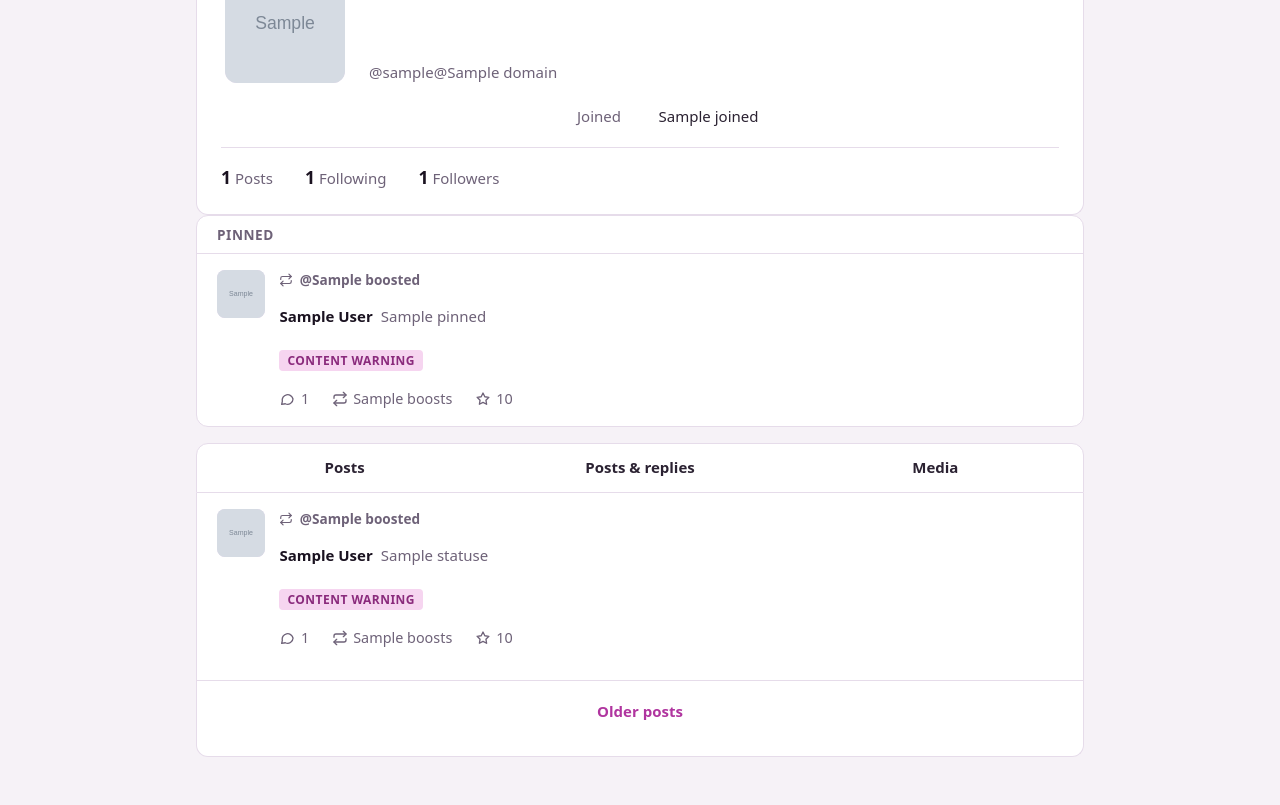
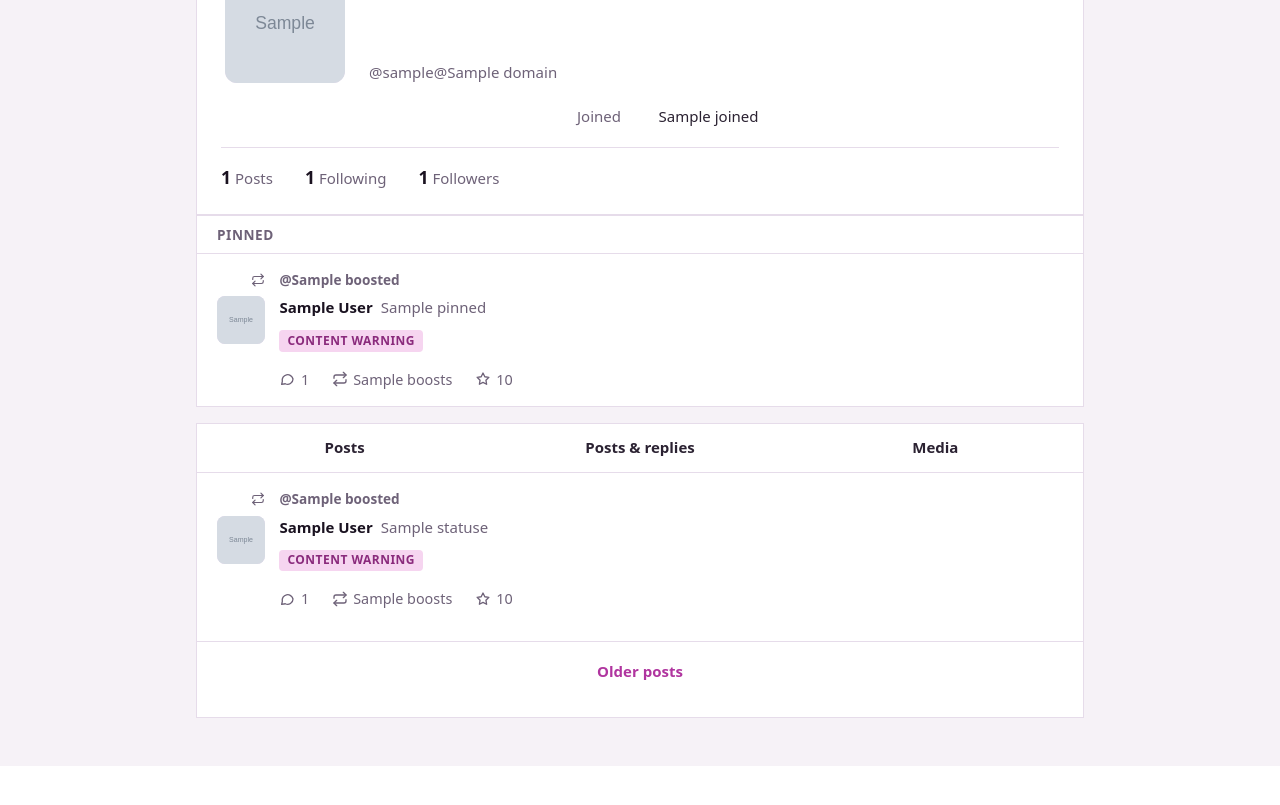
Before and after one commit to normikoto/elysium, a Spring app: page /profile in a window 1280 px wide. Shown: the part 378-1183 px from the top of the page. After the commit the page ends 1144 px from the top, so only its background shows below. Run offline with Thymeleaf, Linux system fonts and the light colour scheme; the template is opened without the code that fills it: most values are stand-ins (such as "Sample title", 1, 10 or a date in 2020); grey boxes marked "Sample" are stand-in pictures; data that the repository does not hold is empty; some of the project's set-up classes (security, data sources, template engines, error pages and the like) are left out, and stand-ins take their place; database files in the repository are not loaded.

Commit message:
Square the panels, keep the remote follow form on one row, and put boost lines above posts
The panels' corners are square, as in the design, and only small things such as buttons and avatars are rounded. The remote follow form's address and button wrapped onto two lines, which made it tall enough to reach into the profile's banner.

A boost's line spans the card above the author's avatar and name, with its text in line with the name, and the name starts level with the avatar's top.

```diff
--- a/src/main/resources/static/css/elysium.css
+++ b/src/main/resources/static/css/elysium.css
@@ -61,7 +61,7 @@ th, td { border-bottom: 1px solid var(--border); padding: 0.4rem 0.6rem; text-al
 .notice { font-weight: 600; }
 .error { color: var(--error); font-weight: 600; }
 .muted { color: var(--muted); }
-.panel { background: var(--panel); border: 1px solid var(--border); border-radius: 12px; }
+.panel { background: var(--panel); border: 1px solid var(--border); }
 .qr-code svg { background: #fff; display: block; height: auto; margin: 1rem 0; max-width: 16rem; padding: 0.5rem; width: 100%; }
 .recovery-codes { font-family: ui-monospace, monospace; padding-left: 1.5rem; }
 .recovery-codes code { padding: 0.125rem 0; }
@@ -74,7 +74,7 @@ th, td { border-bottom: 1px solid var(--border); padding: 0.4rem 0.6rem; text-al
 .status-content p { margin: 0.5rem 0; }
 
 /* Public posts */
-.posts { background: var(--panel); border: 1px solid var(--border); border-radius: 12px; overflow: hidden; }
+.posts { background: var(--panel); border: 1px solid var(--border); }
 .posts-empty { color: var(--muted); margin: 0; padding: 1.5rem 1.25rem; }
 .posts-more { border-top: 1px solid var(--border); display: flex; justify-content: center; padding: 0.5rem; }
 .posts-more a { align-items: center; display: inline-flex; font-weight: 600; min-height: 44px; padding: 0 1.25rem; }
@@ -82,9 +82,10 @@ th, td { border-bottom: 1px solid var(--border); padding: 0.4rem 0.6rem; text-al
 .post { display: grid; gap: 0 0.9rem; grid-template-columns: 48px minmax(0, 1fr); padding: 1rem 1.25rem; }
 .post + .post { border-top: 1px solid var(--border); }
 .post-avatar { align-items: center; background: var(--avatar); border-radius: 8px; color: var(--on-avatar); display: flex; font-size: 1.1rem; font-weight: 700; height: 48px; justify-content: center; object-fit: cover; overflow: hidden; width: 48px; }
-.post-kicker { align-items: center; color: var(--muted); display: flex; font-size: 0.85rem; font-weight: 600; gap: 0.4rem; margin: 0 0 0.25rem; }
+.post-kicker { align-items: center; color: var(--muted); display: grid; font-size: 0.85rem; font-weight: 600; gap: inherit; grid-column: 1 / -1; grid-template-columns: subgrid; margin: 0 0 0.4rem; }
+.post-kicker svg { justify-self: end; }
 .post-kicker a { color: inherit; }
-.post-head { align-items: baseline; display: flex; flex-wrap: wrap; gap: 0.1rem 0.5rem; }
+.post-head { align-items: baseline; display: flex; flex-wrap: wrap; gap: 0.1rem 0.5rem; margin: 0; }
 .post-name { color: var(--strong); font-weight: 600; overflow-wrap: anywhere; }
 .post-name:hover { color: var(--strong); }
 .post-handle { color: var(--muted); overflow-wrap: anywhere; }
@@ -107,16 +108,16 @@ th, td { border-bottom: 1px solid var(--border); padding: 0.4rem 0.6rem; text-al
 .post-poll-meta span + span::before { content: " · "; }
 
 /* Profiles */
-.profile-banner { aspect-ratio: 3 / 1; background: var(--banner); border-radius: 12px 12px 0 0; display: block; object-fit: cover; width: 100%; }
-.profile { background: var(--panel); border: 1px solid var(--border); border-radius: 12px; display: flow-root; padding: 0 1.5rem 1.5rem; }
-.profile-banner + .profile { border-radius: 0 0 12px 12px; border-top: 0; }
+.profile-banner { aspect-ratio: 3 / 1; background: var(--banner); border: 1px solid var(--border); border-bottom: 0; display: block; object-fit: cover; width: 100%; }
+.profile { background: var(--panel); border: 1px solid var(--border); display: flow-root; padding: 0 1.5rem 1.5rem; }
+.profile-banner + .profile { border-top: 0; }
 .profile-top { align-items: flex-end; display: flex; flex-wrap: wrap; gap: 1rem 1.25rem; margin-top: 1.5rem; }
 .profile-banner + .profile .profile-top { margin-top: -40px; position: relative; }
 .profile-avatar { align-items: center; background: var(--avatar); border: 4px solid var(--panel); border-radius: 16px; color: var(--on-avatar); display: flex; flex: none; font-size: 2.75rem; font-weight: 700; height: 128px; justify-content: center; object-fit: cover; width: 128px; }
 .profile-names { flex: 1 1 12rem; min-width: 0; padding-bottom: 0.25rem; }
 .profile-names h1 { font-size: 1.65rem; margin: 0; overflow-wrap: anywhere; }
 .profile-names p { color: var(--muted); margin: 0.1rem 0 0; overflow-wrap: anywhere; }
-.profile-top .follow { flex: 0 1 auto; padding-bottom: 0.25rem; }
+.profile-top .follow { flex: 0 1 24rem; min-width: 0; padding-bottom: 0.25rem; }
 .bio { font-size: 1.03rem; line-height: 1.6; margin-top: 1.1rem; max-width: 680px; overflow-wrap: anywhere; }
 .bio p { margin: 0 0 0.5rem; }
 .fields { display: grid; gap: 0.6rem 2rem; grid-template-columns: repeat(2, minmax(0, 1fr)); margin: 1.1rem 0 0; max-width: 680px; }
@@ -127,25 +128,27 @@ th, td { border-bottom: 1px solid var(--border); padding: 0.4rem 0.6rem; text-al
 .profile-counts { border-top: 1px solid var(--border); display: flex; flex-wrap: wrap; gap: 0.5rem 2rem; list-style: none; margin: 1.25rem 0 0; padding: 1rem 0 0; }
 .profile-counts strong { color: var(--strong); font-size: 1.1rem; }
 .profile-counts span { color: var(--muted); }
-.tabs { background: var(--panel); border: 1px solid var(--border); border-radius: 12px 12px 0 0; display: flex; margin-top: 1rem; overflow-x: auto; }
+.tabs { background: var(--panel); border: 1px solid var(--border); display: flex; margin-top: 1rem; overflow-x: auto; }
 .tabs a { align-items: center; border-bottom: 2px solid transparent; color: var(--text); display: flex; flex: 1 1 0; font-weight: 600; justify-content: center; min-height: 48px; padding: 0 0.75rem; white-space: nowrap; }
 .tabs a:hover { background: var(--hover); color: var(--strong); text-decoration: none; }
 .tabs a[aria-current=page] { border-bottom-color: var(--accent); color: var(--accent); }
-.tabs + .posts { border-radius: 0 0 12px 12px; border-top: 0; }
+.tabs + .posts { border-top: 0; }
 .pinned { margin-bottom: 1rem; }
 
 /* Following */
 .follow form { margin: 0; }
 .follow p { margin: 0.4rem 0 0; }
 .follow button { margin-top: 0; }
-.follow-remote { display: flex; flex-wrap: wrap; gap: 0.5rem; }
-.follow-remote input[type=text] { flex: 1 1 14rem; width: auto; }
+.follow-remote { display: flex; gap: 0.5rem; }
+.follow-remote input[type=text] { flex: 1 1 auto; min-width: 0; width: auto; }
+.follow-remote button { flex: none; }
 .follow-hint { color: var(--muted); font-size: 0.9rem; }
 
 .site-footer { color: var(--muted); display: flex; flex-wrap: wrap; font-size: 0.9rem; gap: 0.4rem 1.25rem; margin-top: 1.5rem; }
 .site-footer a { color: var(--muted); }
 
 @media (max-width: 720px) {
+    .profile-top .follow { flex-basis: 100%; }
     .profile { padding: 0 1rem 1.25rem; }
     .profile-avatar { font-size: 2.25rem; height: 104px; width: 104px; }
     .fields { grid-template-columns: minmax(0, 1fr); }
--- a/src/main/resources/templates/status-card.html
+++ b/src/main/resources/templates/status-card.html
@@ -1,16 +1,16 @@
 <!doctype html>
 <html xmlns:th="http://www.thymeleaf.org">
 <article class="post" th:fragment="card(view)" th:lang="${view.status.language} ?: 'und'">
+    <p class="post-kicker" th:if="${view.boostedBy}">
+        <svg width="14" height="14" viewBox="0 0 24 24" fill="none" stroke="currentColor" stroke-width="2"
+             stroke-linecap="round" stroke-linejoin="round" aria-hidden="true">
+            <path d="m17 2 4 4-4 4"/><path d="M3 11V9a3 3 0 0 1 3-3h15"/><path d="m7 22-4-4 4-4"/><path d="M21 13v2a3 3 0 0 1-3 3H3"/>
+        </svg>
+        <span><a th:href="@{/users/{username}(username=${view.boostedBy})}" th:text="|@${view.boostedBy}|"></a> boosted</span>
+    </p>
     <img class="post-avatar" th:if="${view.author.avatar != null}" th:src="${view.author.avatar}" alt="" loading="lazy">
     <div class="post-avatar" th:if="${view.author.avatar == null}" aria-hidden="true" th:text="${view.author.initial()}"></div>
     <div>
-        <p class="post-kicker" th:if="${view.boostedBy}">
-            <svg width="14" height="14" viewBox="0 0 24 24" fill="none" stroke="currentColor" stroke-width="2"
-                 stroke-linecap="round" stroke-linejoin="round" aria-hidden="true">
-                <path d="m17 2 4 4-4 4"/><path d="M3 11V9a3 3 0 0 1 3-3h15"/><path d="m7 22-4-4 4-4"/><path d="M21 13v2a3 3 0 0 1-3 3H3"/>
-            </svg>
-            <span><a th:href="@{/users/{username}(username=${view.boostedBy})}" th:text="|@${view.boostedBy}|"></a> boosted</span>
-        </p>
         <p class="post-head">
             <a class="post-name" th:href="@{${view.authorUrl}}" th:text="${view.author.displayName}"></a>
             <span class="post-handle" th:text="${view.authorName}"></span>
```
